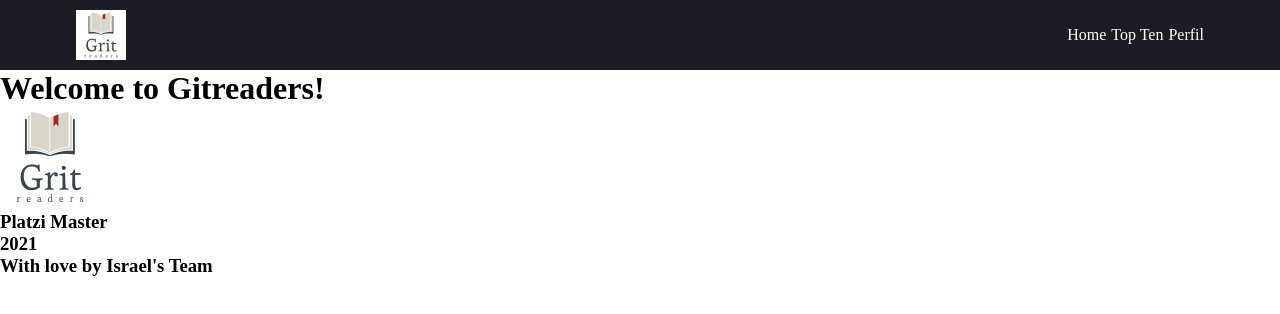
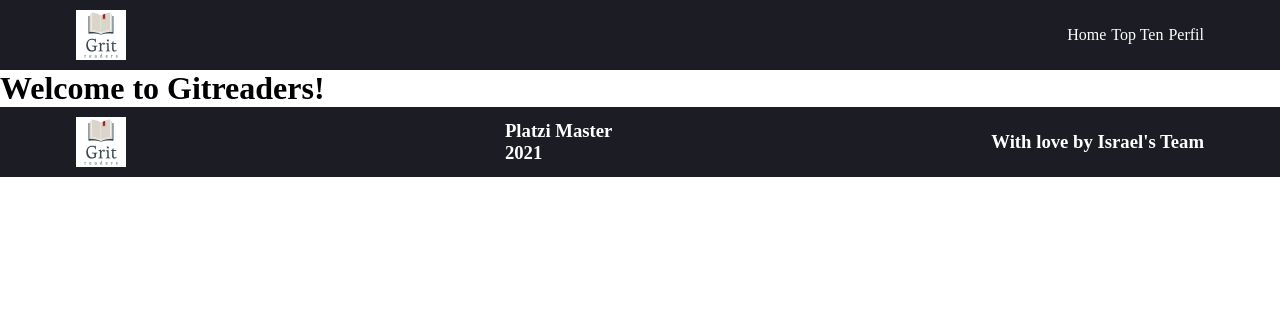
Before and after one commit to gritreaders/FrontEnd, a Next.js app: page / in a window 1280 px wide. Shown: the top 314 px of the page. Built offline with nearby package versions, Linux system fonts and the light colour scheme.

Commit message:
🚧 create footer layout

```diff
--- a/components/Footer/Footer.js
+++ b/components/Footer/Footer.js
@@ -1,14 +1,17 @@
 import React from 'react';
 import Image from 'next/image';
 
+import styles from './footer.module.scss';
+
 const Footer = () => {
   return (
-    <>
+    <footer className={styles.footer}>
+      <div className={styles.container}>
         <Image
           src='/images/grit-readers.png'
           alt='Logo'
-        width={100}
-        height={100}
+          width={50}
+          height={50}
         />
         <h3>
           Platzi Master
@@ -16,7 +19,8 @@
           2021
         </h3>
         <h3>With love by Israel's Team</h3>
-    </>
+      </div>
+    </footer>
   );
 };
 
--- /dev/null
+++ b/components/Footer/footer.module.scss
@@ -0,0 +1,12 @@
+.footer {
+  background-color: #1c1c24;
+}
+.container {
+  margin: 0 auto;
+  max-width: 1128px;
+  display: flex;
+  justify-content: space-between;
+  align-items: center;
+  padding: 10px;
+  color: #ffffff;
+}
```
Lines whose indentation alone changed are shown as unchanged.
